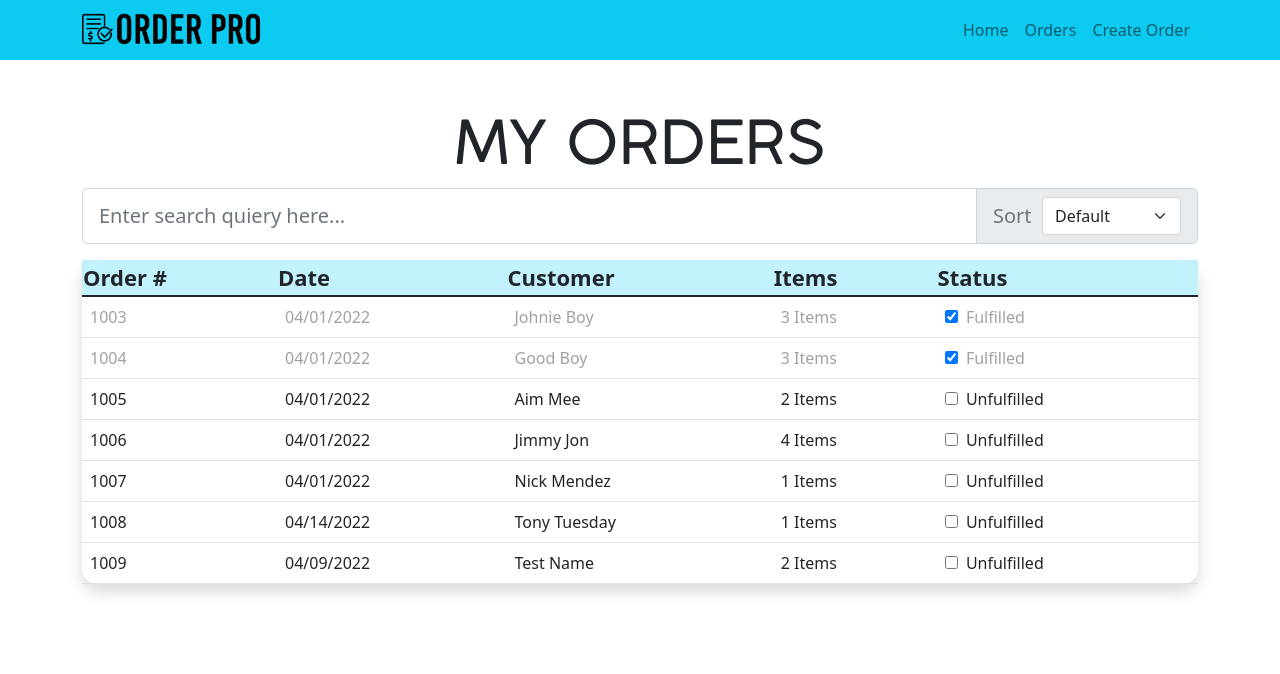
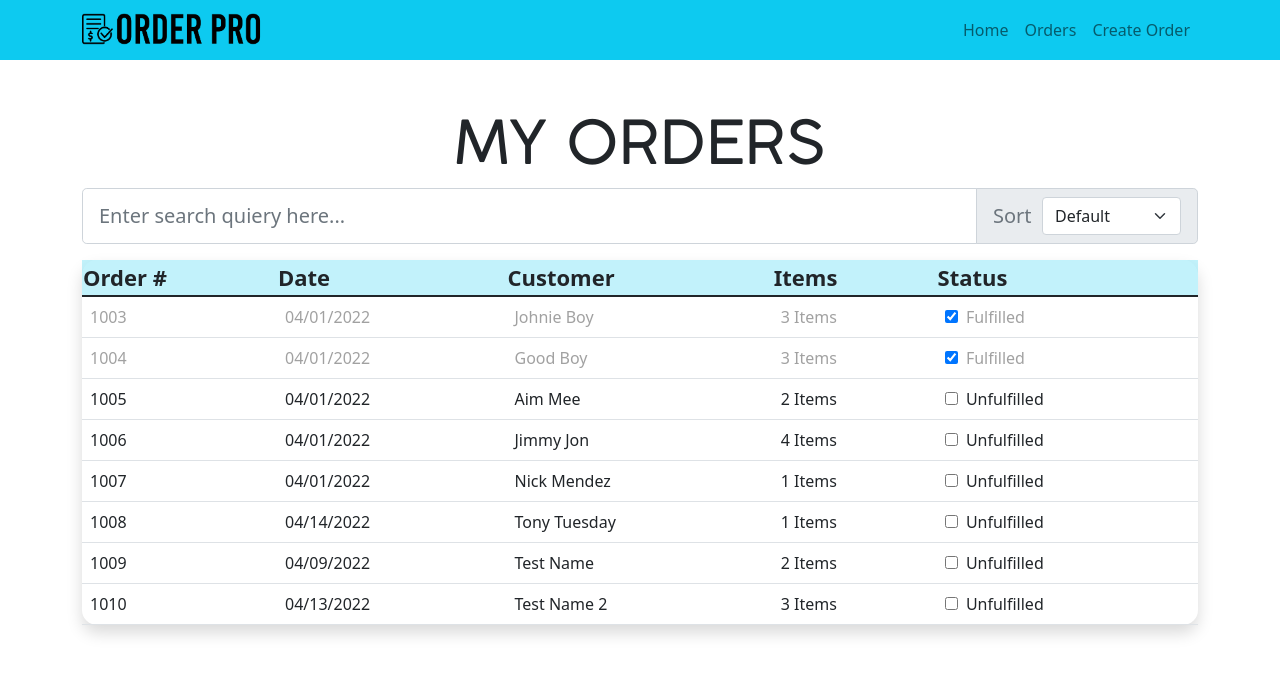
Before and after one commit to nickmendezFlatiron/Order-Pro, a React (Create React App) app: page /orders in a window 1280 px wide. Shown: the top 674 px of the page. Built offline with nearby package versions, Linux system fonts and the light colour scheme; data requests are answered from the project's data file.

Commit message:
fixed the OrderTable component's searchFilter return value

```diff
--- a/src/components/order-form/OrderForm.jsx
+++ b/src/components/order-form/OrderForm.jsx
@@ -13,7 +13,6 @@ const OrderForm = ({orders , setOrders }) => {
   const lastOrder = orders[orders.length - 1]
 
   useEffect(() =>{
-    console.log(lastOrder)
     setOrderNumber(() => lastOrder.number + 1)
   } ,[])
 
@@ -26,26 +25,24 @@ const OrderForm = ({orders , setOrders }) => {
   }
 
   function handleDate(event) {
-
   setDate(event.target.value)
-
   }
 
   function handleItems(event) {
-    setItems(event.target.value)
-
+    const itemArray = event.target.value.split(',')
+    setItems(itemArray)
   }
 
   function handleSubmit(event){
 
     event.preventDefault()
-    console.log('ive been submitted')
-    const newOrder = {
+    // console.log('ive been submitted')
+      const newOrder = {
       name : name ,
       email : email ,
       date : date ,
       number : orderNumber ,
-      items : {item_1 : items} ,
+      items : items ,
       fulfilled : false
     }
 
@@ -65,6 +62,8 @@ const OrderForm = ({orders , setOrders }) => {
 
     setOrderNumber(orderNumber => orderNumber + 1)
   }
+
+
   return (
     <Container className="justify-content-around formbg">
       <div className="my-5 py-3">
--- a/src/components/order-page/OrderTable.jsx
+++ b/src/components/order-page/OrderTable.jsx
@@ -11,9 +11,11 @@ const OrderTable = ({orders , setOrders , search , filter}) => {
 
   const defaultSort = filter === "default" ? orders : specialSort ;
 
-  const searchFilter = defaultSort.filter( order =>
-    order.name.toLowerCase().includes(search.toLowerCase()) ||
-    order.items.item_1.toLowerCase().includes(search.toLowerCase())
+  const searchFilter = defaultSort.filter( order => {
+    const orderString = order.items.join(',')
+
+   return (order.name.toLowerCase().includes(search.toLowerCase())) ||
+   orderString.toLowerCase().includes(search.toLowerCase())}
   )
 
   const tableRows = searchFilter.map(order => {
--- a/src/components/order-page/SearchBar.jsx
+++ b/src/components/order-page/SearchBar.jsx
@@ -8,12 +8,12 @@ const SearchBar = ({setSearch , setFilter , search}) => {
 
   function handleFilter(e) {
     setFilter(e.target.value)
-    console.log("filter: " , e.target.value)
+    // console.log("filter: " , e.target.value)
 
   }
   function handleSearch (e) {
     setSearch(e.target.value)
-    console.log('search: ', e.target.value)
+    // console.log('search: ', e.target.value)
   }
   return (
    <Container>
--- a/src/components/order-page/TableRow.jsx
+++ b/src/components/order-page/TableRow.jsx
@@ -21,7 +21,7 @@ const TableRow = ({order}) => {
 
   const rowColor = toggleFulfillment ? "fulfilled" : "unfulfilled" ;
 
-  const itemCount = items.split(",").length
+  const itemCount = items.length
 
   const splitdate = date.split("-")
   const newDate = `${splitdate[1]}/${splitdate[2]}/${splitdate[0]}`
--- a/src/db.json
+++ b/src/db.json
@@ -5,7 +5,11 @@
       "email": "john@email.com",
       "date": "2022-04-01",
       "number": 1003,
-      "items": "3 shirts , 2 tables, 1 bag of soil",
+      "items": [
+        "3 shirts",
+        "2 tables",
+        "1 bag of soil"
+      ],
       "fulfilled": true,
       "id": 1
     },
@@ -14,7 +18,11 @@
       "email": "good@email.com",
       "date": "2022-04-01",
       "number": 1004,
-      "items":"slippers , shorts , gym bag",
+      "items": [
+        "slippers",
+        "shorts",
+        "gym bag"
+      ],
       "fulfilled": true,
       "id": 2
     },
@@ -23,7 +31,10 @@
       "email": "amy@email.com",
       "date": "2022-04-01",
       "number": 1005,
-      "items": "tea , crumpets",
+      "items": [
+        "tea",
+        "crumpets"
+      ],
       "fulfilled": false,
       "id": 3
     },
@@ -32,7 +43,12 @@
       "email": "jimmy@email.com",
       "date": "2022-04-01",
       "number": 1006,
-      "items": "socks , tea , greeting card , teddy bear",
+      "items": [
+        "socks",
+        "tea",
+        "greeting card",
+        "teddy bear"
+      ],
       "fulfilled": false,
       "id": 4
     },
@@ -41,7 +57,9 @@
       "email": "nicholasmendez10@gmail.com",
       "date": "2022-04-01",
       "number": 1007,
-      "items": "2 sandwiches" ,
+      "items": [
+        "2 sandwiches"
+      ],
       "fulfilled": false,
       "id": 5
     },
@@ -50,7 +68,9 @@
       "email": "info@everydaycarryny.com",
       "date": "2022-04-14",
       "number": 1008,
-      "items": "hello test",
+      "items": [
+        "hello test"
+      ],
       "fulfilled": false,
       "id": 6
     },
@@ -59,9 +79,26 @@
       "email": "test@email.com",
       "date": "2022-04-09",
       "number": 1009,
-      "items":  "2 Lotkas ,3 Teas",
+      "items": [
+        "2 Lotkas",
+        "3 Teas"
+      ],
       "fulfilled": false,
       "id": 7
+    },
+    {
+      "name": "Test Name 2",
+      "email": "customertest@gmail.com",
+      "date": "2022-04-13",
+      "number": 1010,
+      "items":  [
+          "3 T shirts ",
+          " 4 Shorts ",
+          " 2 pants"
+        ]
+      ,
+      "fulfilled": false,
+      "id": 8
     }
   ]
 }
```
